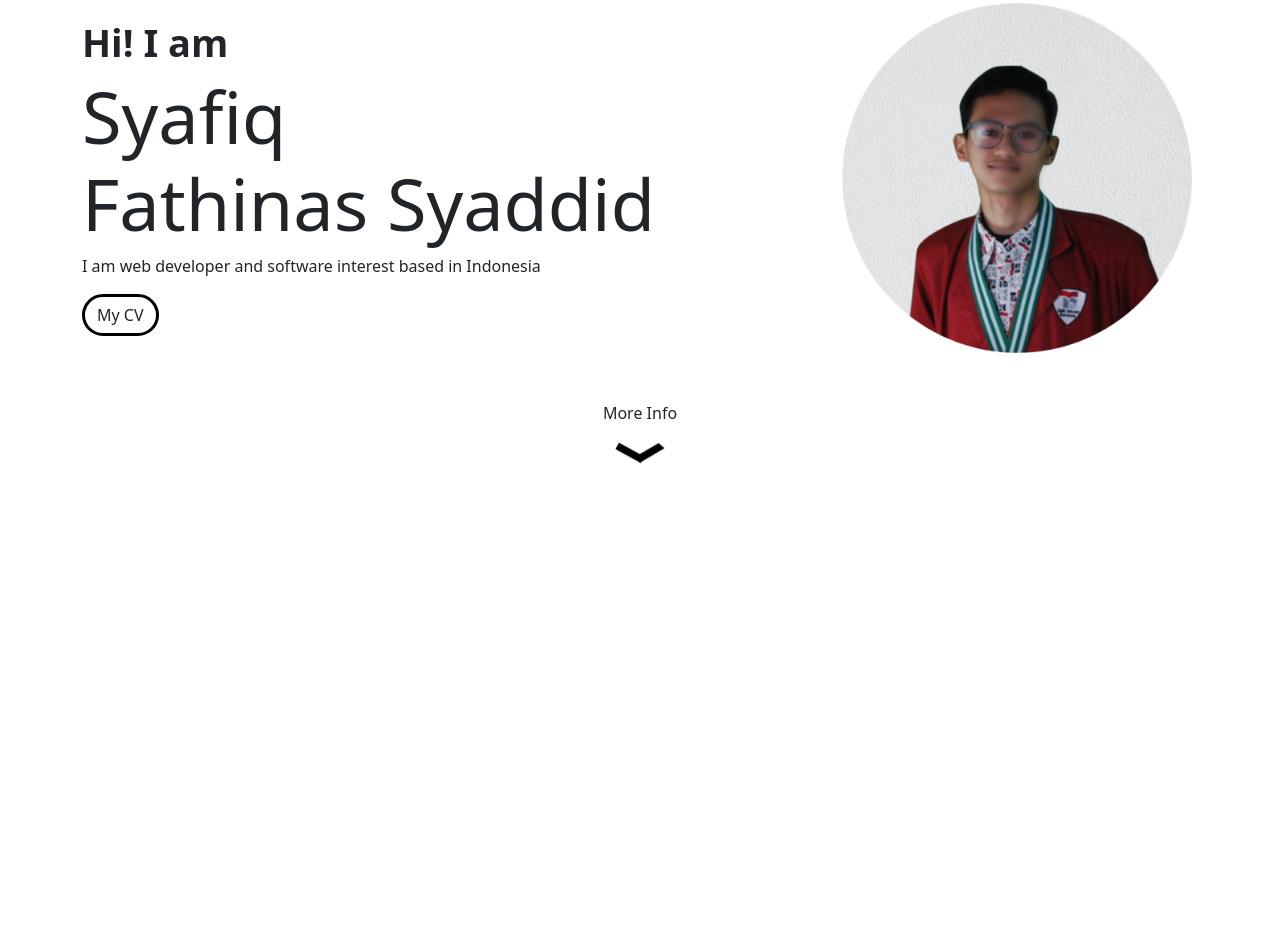
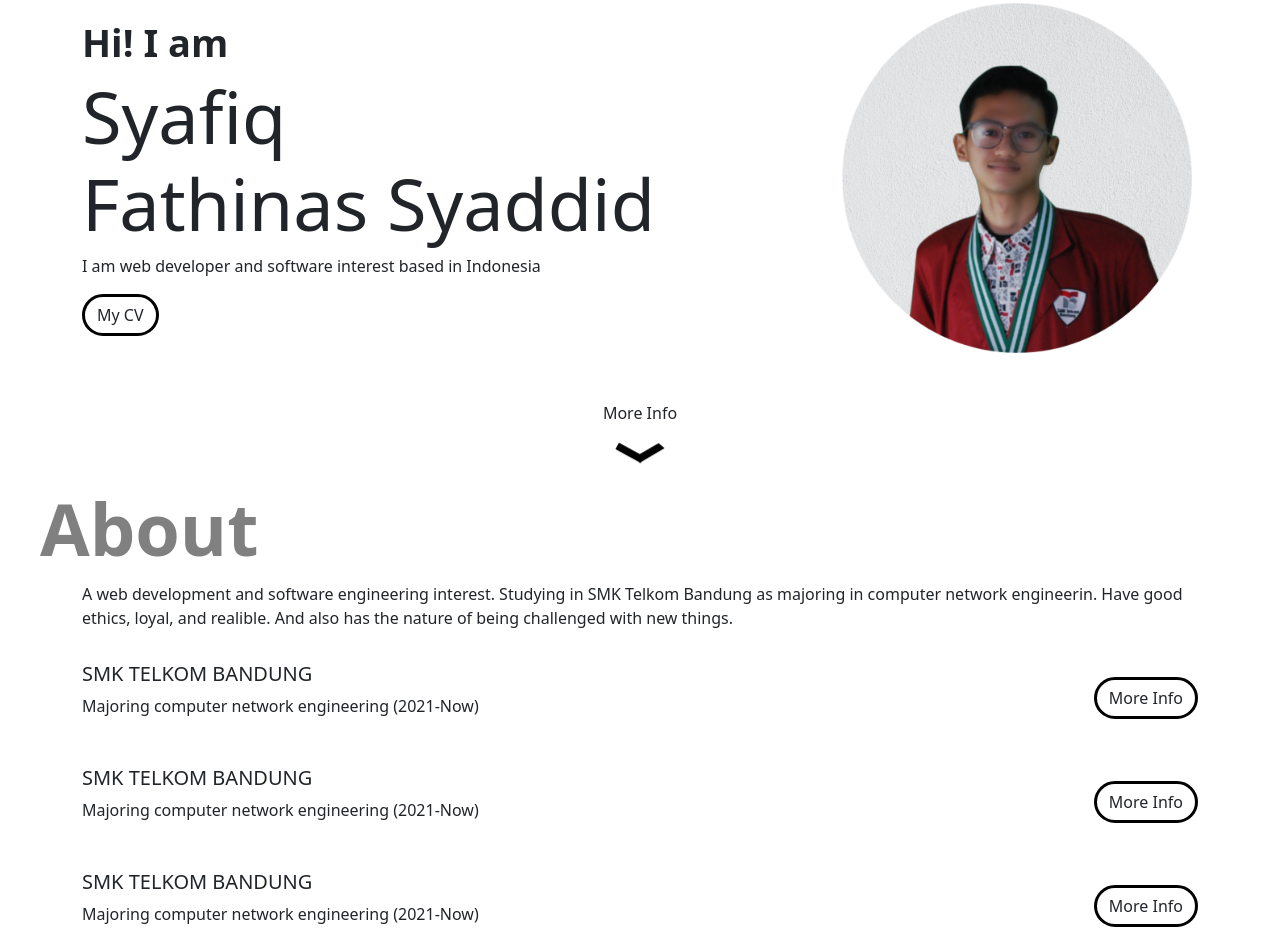
Before and after one commit to syafiqAsyaddid/Syafiq-Portfolio, a plain HTML site: page index.html in a window 1280 px wide. Shown: the part 199-1141 px from the top of the page. Before the commit the page ends 800 px from the top, so only its background shows below. Drawn offline with nearby package versions, Linux system fonts and the light colour scheme.

Commit message:
add about

```diff
--- a/index.html
+++ b/index.html
@@ -50,6 +50,41 @@
             <img id="arrow" class="mt-2" src="images/arrow.svg" alt="arrow">
         </div>
     </section>
+    <section id="about" class="about container">
+        <p>A web development and software engineering interest. Studying in SMK Telkom Bandung as majoring in computer network engineerin. Have good ethics, loyal, and realible. And also has the nature of being challenged with new things.</p>
+        <div class="about-exp">
+            <div class="about-exp-item">
+                <div class="about-exp-item-header">
+                    <div>
+                        <h5>SMK TELKOM BANDUNG</h5>
+                        <p>Majoring computer network engineering (2021-Now)</p>
+                    </div>
+                    <button class="btn button" onclick="toggleDetail(event)">More Info</button>
+                </div>
+                <p class="about-exp-item-detail">11th grade student majoring in computer and network. use Merdeka curriculum, with an average of 86 in semester 3.</p>
+            </div>
+            <div class="about-exp-item">
+                <div class="about-exp-item-header">
+                    <div>
+                        <h5>SMK TELKOM BANDUNG</h5>
+                        <p>Majoring computer network engineering (2021-Now)</p>
+                    </div>
+                    <button class="btn button" onclick="toggleDetail(event)">More Info</button>
+                </div>
+                <p class="about-exp-item-detail">11th grade student majoring in computer and network. use Merdeka curriculum, with an average of 86 in semester 3.</p>
+            </div>
+            <div class="about-exp-item">
+                <div class="about-exp-item-header">
+                    <div>
+                        <h5>SMK TELKOM BANDUNG</h5>
+                        <p>Majoring computer network engineering (2021-Now)</p>
+                    </div>
+                    <button class="btn button" onclick="toggleDetail(event)">More Info</button>
+                </div>
+                <p class="about-exp-item-detail">11th grade student majoring in computer and network. use Merdeka curriculum, with an average of 86 in semester 3.</p>
+            </div>
+        </div>
+    </section>
 
 
     <script src="https://cdn.jsdelivr.net/npm/@popperjs/core@2.11.6/dist/umd/popper.min.js" integrity="sha384-oBqDVmMz9ATKxIep9tiCxS/Z9fNfEXiDAYTujMAeBAsjFuCZSmKbSSUnQlmh/jp3" crossorigin="anonymous"></script>
--- a/main.js
+++ b/main.js
@@ -0,0 +1,15 @@
+
+function toggleDetail(e) {
+    const target= $(e.target)
+
+    if($(target).hasClass("active")) {
+        $(target).html("More Info").removeClass("active")
+    } else  {
+        $(target).html("Less Info").addClass("active")
+    }
+
+    const item= $(target).parents(".about-exp-item")
+    const detail= $(item).children(".about-exp-item-detail")
+
+    $(detail).slideToggle()
+}
--- a/style.css
+++ b/style.css
@@ -1,5 +1,18 @@
 section {
     padding-top: 128px;
+    position: relative;
+}
+
+section::before {
+    z-index: -1;
+    content: '';
+    font-size: 72px;
+    color: gray;
+    opacity: 1;
+    position: absolute;
+    font-weight: 700;
+    top: 20px;
+    left: -30px;
 }
 
 .navbar {
@@ -12,7 +25,7 @@ section {
     border-radius: 24px;
 }
 
-.btn:hover {
+.btn:hover, .btn.active {
     border: 3px solid black;
     background-color: black;
     color: white;
@@ -39,6 +52,24 @@ section {
     animation: 1.5s upDown infinite;
 }
 
+.about::before {
+    content: 'About';
+}
+
+.about-exp-item {
+    margin-top: 32px;
+}
+
+.about-exp-item-header {
+    display: flex;
+    align-items: center;
+    justify-content: space-between;
+}
+
+.about-exp-item-detail {
+    display: none;
+}
+
 @keyframes upDown {
     0% {
         transform: translateY(0);
```
